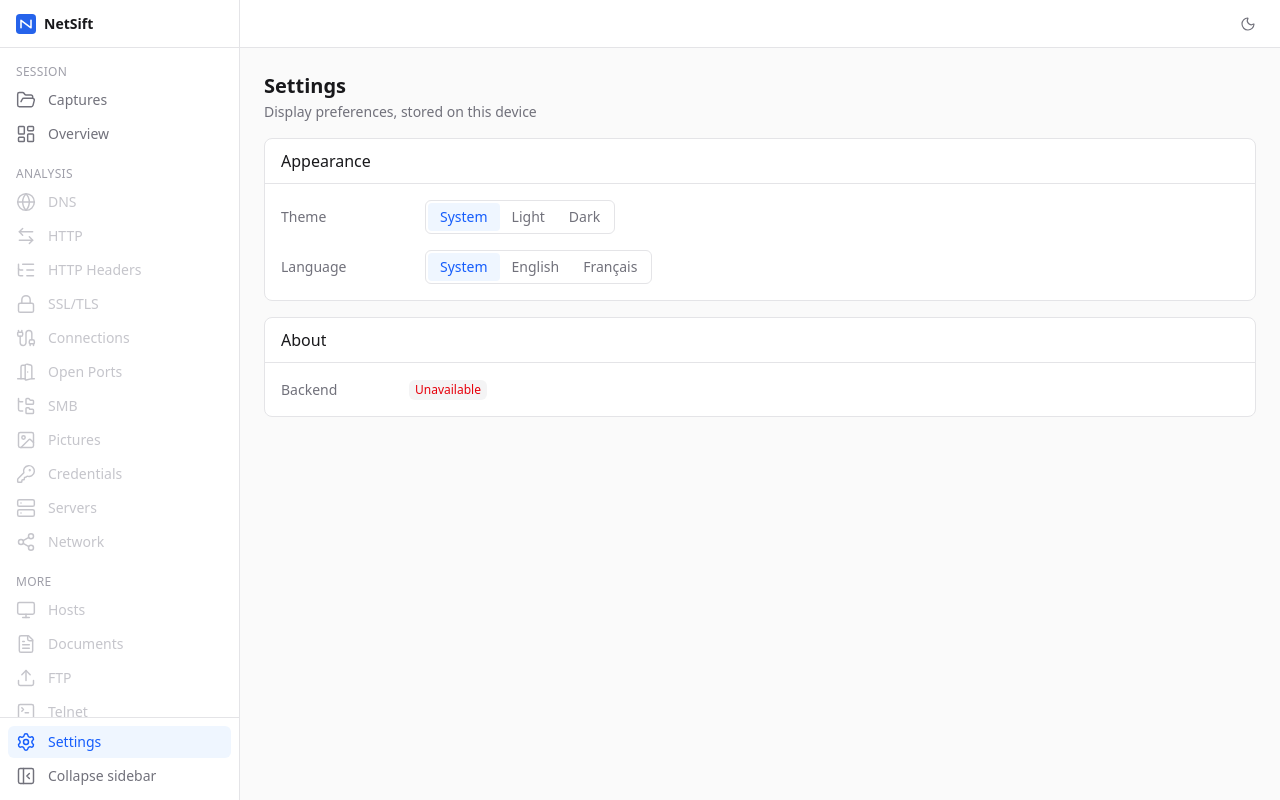
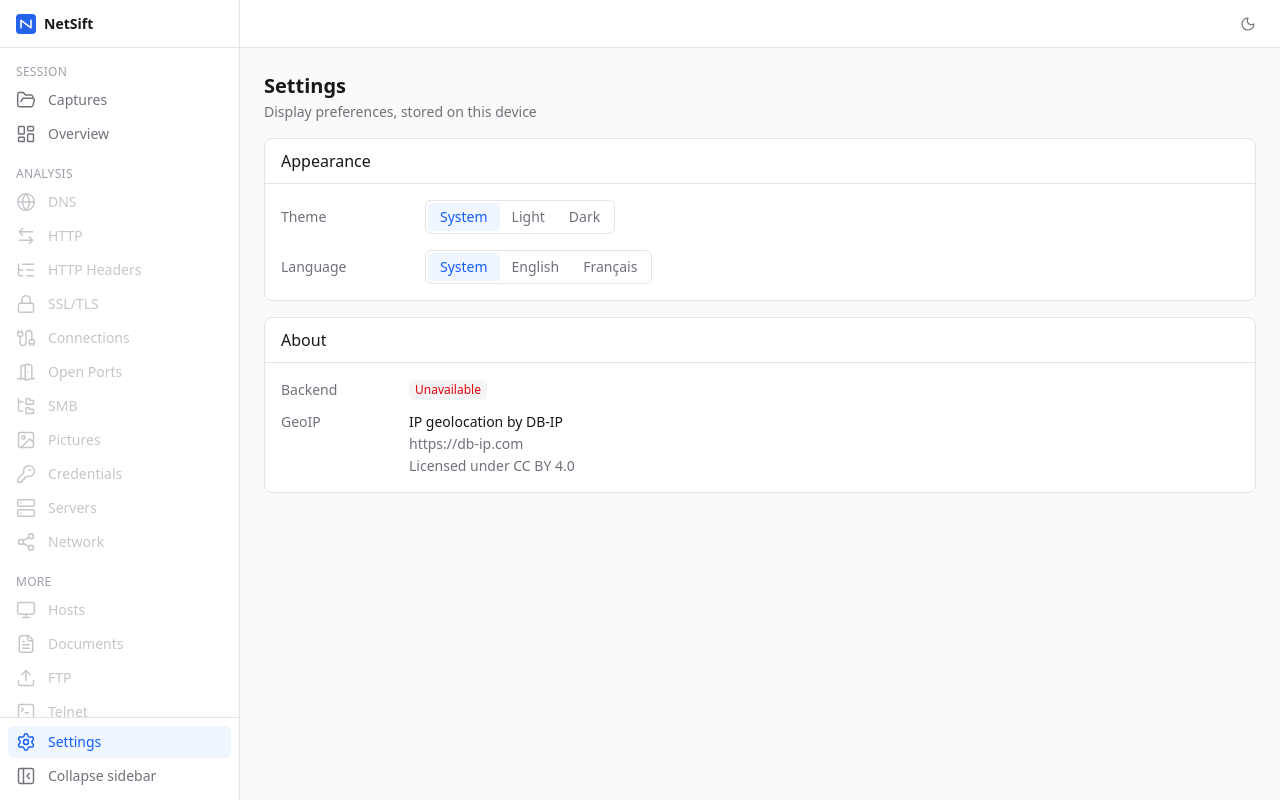
Before and after one commit to TiotBenjy/pcap-analyzer, a React (Vite) app in the folder ui/: page /#/settings in a window 1280 px wide. Built offline with nearby package versions, Linux system fonts and the light colour scheme; no server answers.

Commit message:
feat(ui): credit DB-IP in the About card of Settings
The CC BY 4.0 attribution of the country database is shown as plain
text (the application never opens external URLs), in English and
French.

Co-Authored-By: Claude Opus 5.5 <noreply@anthropic.com>

```diff
--- a/ui/src/i18n/en.ts
+++ b/ui/src/i18n/en.ts
@@ -84,6 +84,12 @@ export const en = {
       mode: 'Mode',
       readOnly: 'Read-only',
       readWrite: 'Read and write',
+      geoip: {
+        label: 'GeoIP',
+        attribution: 'IP geolocation by DB-IP',
+        source: 'https://db-ip.com',
+        license: 'Licensed under CC BY 4.0',
+      },
     },
     notFound: {
       title: 'Page not found',
--- a/ui/src/i18n/fr.ts
+++ b/ui/src/i18n/fr.ts
@@ -85,6 +85,12 @@ export const fr: Dictionary = {
       mode: 'Mode',
       readOnly: 'Lecture seule',
       readWrite: 'Lecture et écriture',
+      geoip: {
+        label: 'GeoIP',
+        attribution: 'Géolocalisation IP par DB-IP',
+        source: 'https://db-ip.com',
+        license: 'Sous licence CC BY 4.0',
+      },
     },
     notFound: {
       title: 'Page introuvable',
--- a/ui/src/views/settings/SettingsView.tsx
+++ b/ui/src/views/settings/SettingsView.tsx
@@ -73,6 +73,14 @@ function AboutCard() {
             </dd>
           </>
         )}
+        {/* CC BY 4.0 attribution of the country database. Plain text: the application never
+            opens external URLs. Whether the database is installed is not exposed by the API yet. */}
+        <dt className="self-start text-muted">{t('views.settings.geoip.label')}</dt>
+        <dd className="flex min-w-0 flex-col gap-0.5" data-testid="geoip-attribution">
+          <span className="break-words">{t('views.settings.geoip.attribution')}</span>
+          <span className="break-all text-muted">{t('views.settings.geoip.source')}</span>
+          <span className="break-words text-muted">{t('views.settings.geoip.license')}</span>
+        </dd>
       </dl>
     </Card>
   );
```
Also changed, not shown: 1 other file (tests, documents, lock files or other folders).
